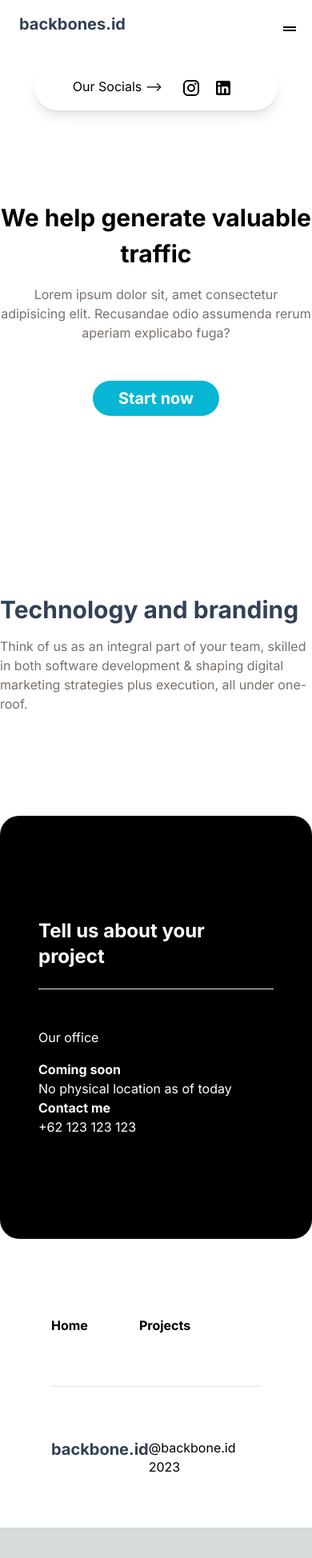
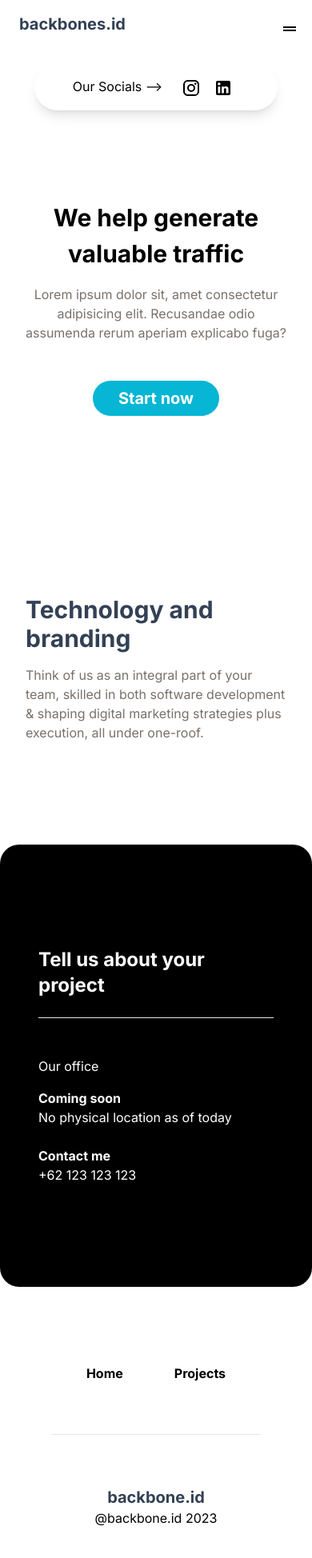
Before and after one commit to gearyaudie/backbone.id, a Next.js app: page / in a window 390 px wide. Shown: the top 1948 px of the page at 80% size. Before the commit the page ends 1910 px from the top, so only its background shows below. Built offline with nearby package versions, Linux system fonts and the light colour scheme.

Commit message:
mobile view in page.tsx

```diff
--- a/src/app/page.tsx
+++ b/src/app/page.tsx
@@ -13,7 +13,7 @@ export default function Home() {
             <InstagramIcon className="mx-2 ml-6" />
             <LinkedInIcon className="mx-2" />
           </div>
-          <main className='flex justify-center py-8 mb-40'>
+          <main className='flex justify-center py-8 mb-40 px-8 sm:px-2'>
             <div className="text-center">
               <p className="text-3xl md:text-3xl lg:text-4xl font-bold max-w-screen-md leading-normal">
                 We help <span className="text-cyan-500"></span> generate
@@ -30,7 +30,7 @@ export default function Home() {
         </div>
         <main className="bg-white py-8 pb-32">
           <div className="max-w-screen-lg flex justify-center mx-auto items-center gap-48">
-            <div>
+            <div className="px-8 sm:px-2">
               <div className="font-bold text-slate-700 text-3xl">
                 Technology and branding
               </div>
@@ -52,12 +52,12 @@ export default function Home() {
                 <hr className="pt-6 pb-6"/>
                 <div>
                   <p>Our office</p>
-                  <div className="flex justify-between pt-4 flex-wrap">
+                  <div className="block justify-between pt-4 min-[500px]:flex">
                     <div>
                       <p className='font-bold'>Coming soon</p>
                       <p>No physical location as of today</p>
                     </div>
-                    <div>
+                    <div className="pt-6 min-[500px]:pt-0">
                       <p className='font-bold'>Contact me</p>
                       <p>+62 123 123 123</p>
                     </div>
@@ -67,7 +67,7 @@ export default function Home() {
             </div>
           </div>
           <footer className="px-16 pt-24 pb-16 max-w-screen-lg mx-auto">
-            <div className="flex pb-16">
+            <div className="flex pb-16 sm:justify-start justify-center">
               <div className="font-bold mr-16">
                 Home
               </div>
@@ -76,7 +76,7 @@ export default function Home() {
               </div>
             </div>
             <hr className="py-8"/>
-            <div className="flex justify-between">
+            <div className="flex sm:justify-center items-center md:lg:justify-between flex-col md:lg:flex-row">
               <div className="text-slate-700 font-bold text-xl">
                 backbone.id
               </div>
```
